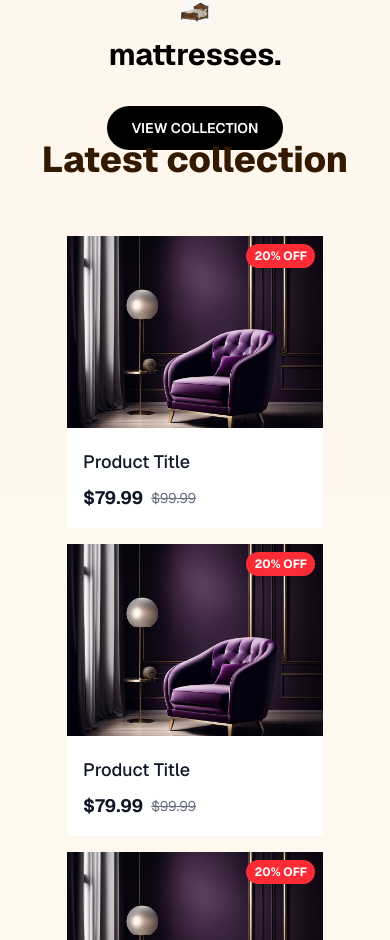
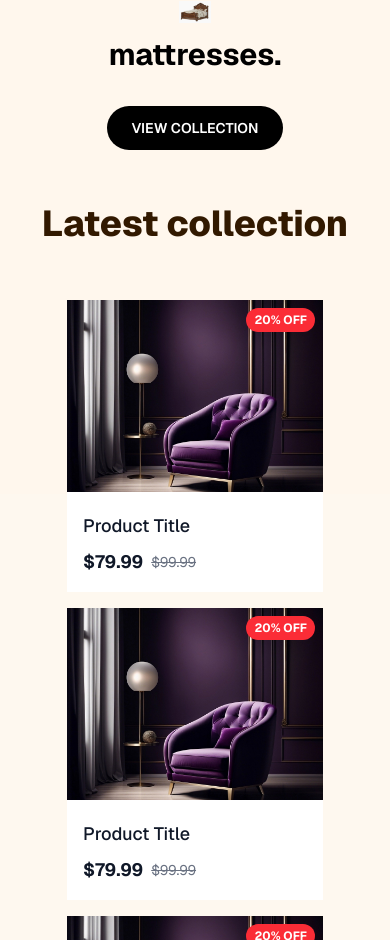
Before and after one commit to AdityaSolanki189/Velindore2, a Next.js app: page / in a window 390 px wide. Shown: the part 4698-5638 px from the top of the page. Built offline with nearby package versions, Linux system fonts and the light colour scheme.

Commit message:
Gap fixed

```diff
--- a/src/app/page.tsx
+++ b/src/app/page.tsx
@@ -336,7 +336,7 @@ export default function Home() {
         className={`mt-[-370px] md:mt-[-130px] font-sans transition-all duration-1000 ${getAnimationClass('latestCollection', 'animate__fadeIn')}`}
       >
         <div>
-          <h1 className="text-[#321900] text-center font-extrabold text-4xl mt-4 mb-10">
+          <h1 className="text-[#321900] text-center font-extrabold text-4xl mt-20 md:mt-4 mb-10">
             Latest collection
           </h1>
 
```
